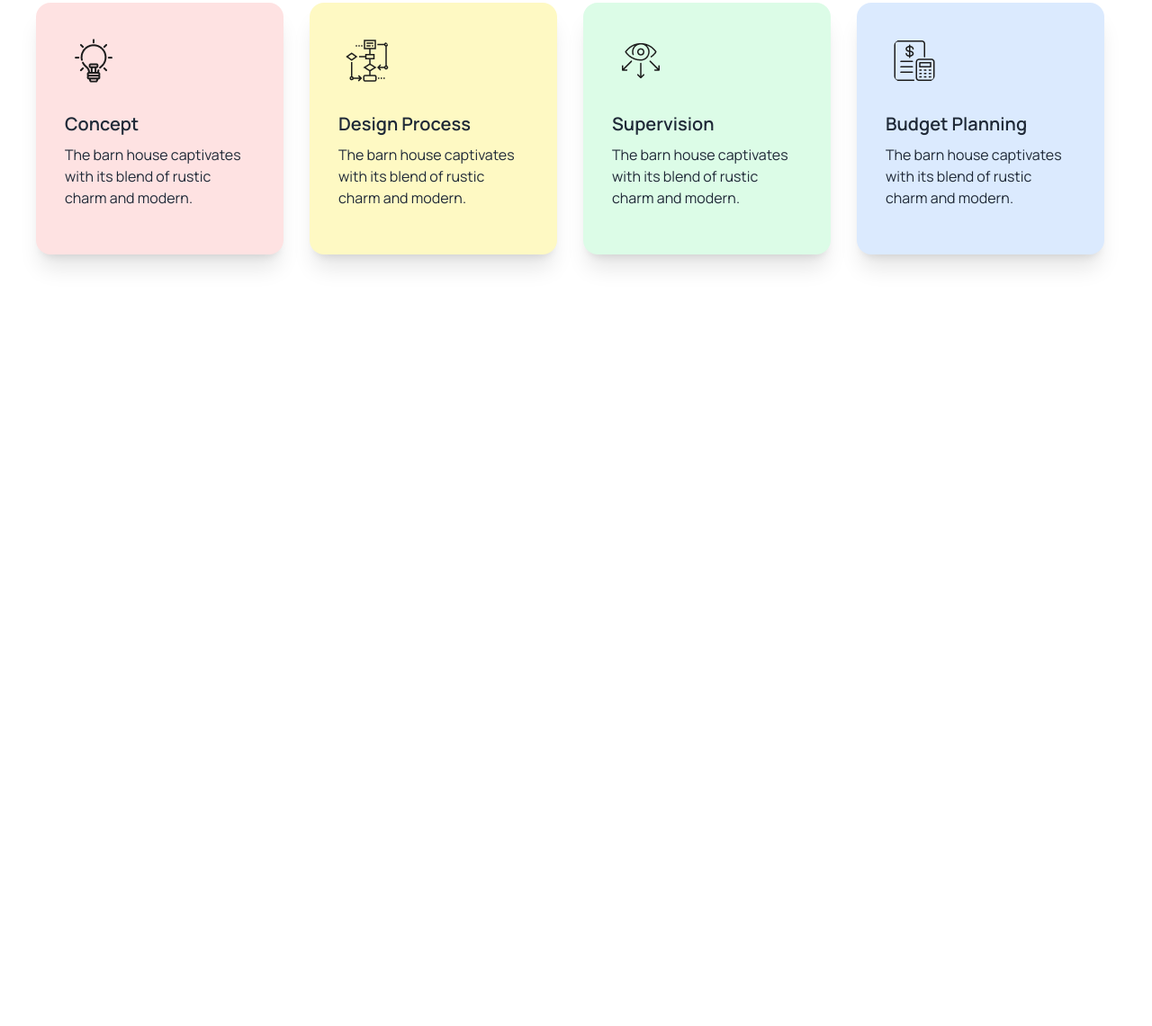
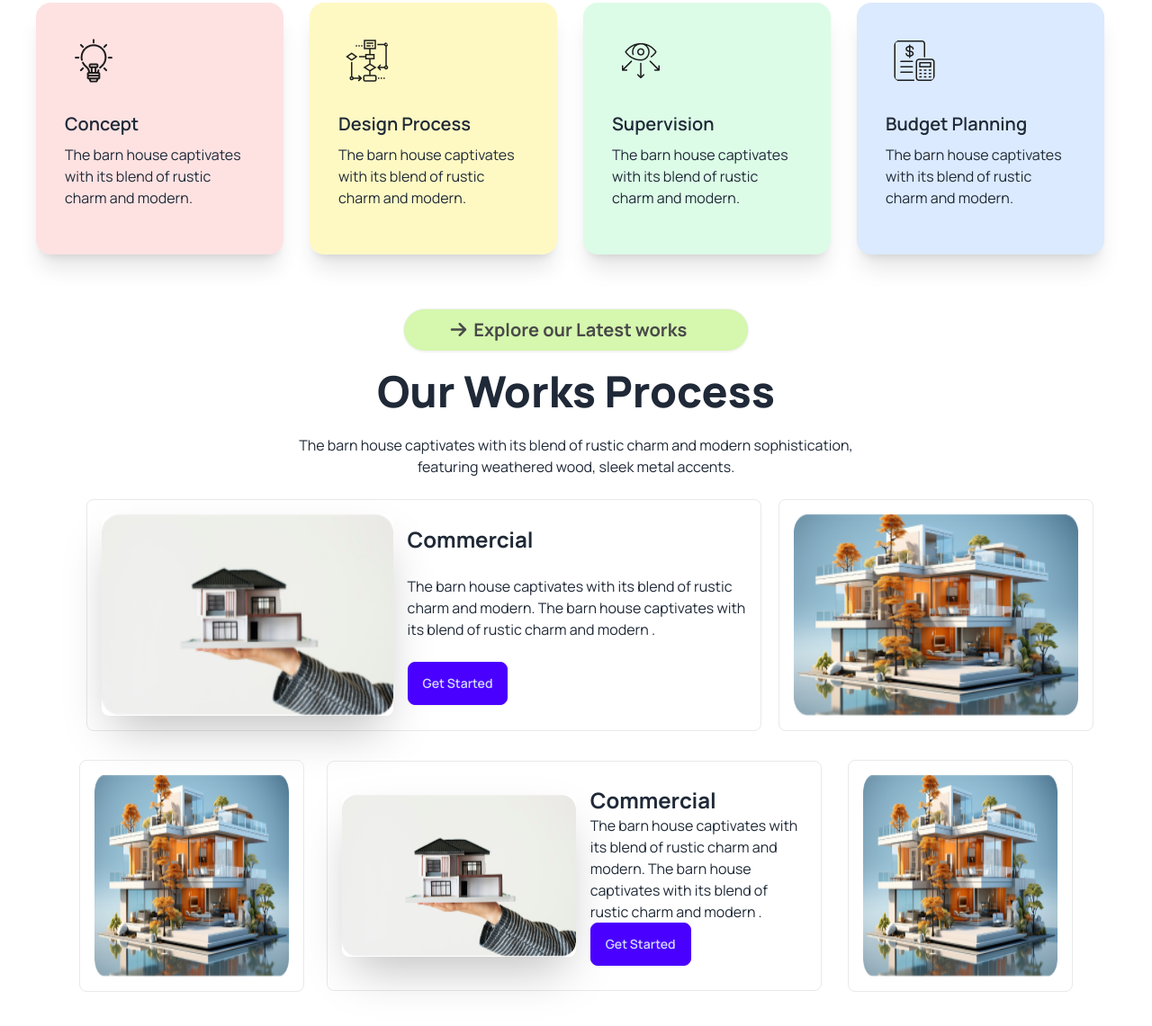
Before and after one commit to shameemmonir/house-builder-assignment-3, a plain HTML site: page index.html in a window 1280 px wide. Shown: the part 2097-3238 px from the top of the page at 90% size. Before the commit the page ends 2440 px from the top, so only its background shows below. Drawn offline with nearby package versions, Linux system fonts and the light colour scheme.

Commit message:
Latest Portfolio section start

```diff
--- a/index.html
+++ b/index.html
@@ -93,10 +93,13 @@
               <img class="w-[361px] lg:w-[571px]" src="./assets/banner.png" alt="">
             </div>
             <div class="flex justify-center">
-              <h1 class="mt-6 text-4xl lg:text-6xl font-extrabold w-[380px] lg:w-[1080px]">A barn house of this design has a striking appearance</h1>
+              <h1 class="mt-6 text-4xl lg:text-6xl font-extrabold w-[380px] lg:w-[1080px]">A barn house of this design
+                has a striking appearance</h1>
             </div>
             <div class="">
-              <p class="py-6 text-sm lg:w-[970px]">The barn house captivates with its blend of rustic charm and modern sophistication, featuring weathered wood, sleek metal accents, and large windows that flood the space with natural light.</p>
+              <p class="py-6 text-sm lg:w-[970px]">The barn house captivates with its blend of rustic charm and modern
+                sophistication, featuring weathered wood, sleek metal accents, and large windows that flood the space
+                with natural light.</p>
             </div>
             <div>
               <a class="btn bg-book-primary-bg font-bold text-xl w-full lg:w-52 rounded-full ">View Details<button
@@ -115,24 +118,26 @@
         <div class="hero bg-base-200 min-h-screen">
           <div class="hero-content flex-col-reverse lg:flex-row-reverse ">
             <div class="flex justify-center">
-              <img src="./assets/Rectangle.png" class="rounded-lg shadow-2xl w-[450px] h-[300px] lg:h-[530px] lg:mt-20 ml-10" />
+              <img src="./assets/Rectangle.png"
+                class="rounded-lg shadow-2xl w-[450px] h-[300px] lg:h-[530px] lg:mt-20 ml-10" />
             </div>
             <div>
               <img class="hidden lg:flex" src="./assets/Vector.png" alt="">
               <div class="flex justify-center lg:justify-start mb-5">
                 <a class="btn bg-white font-bold text-xl lg:w-52 rounded-full text-word-primary"><i
-                  class="fa-solid fa-arrow-right text-xl  text-black text-word-primary"></i> About Us<button
+                    class="fa-solid fa-arrow-right text-xl  text-black text-word-primary"></i> About Us<button
                     class="bg-book-primary px-1 rounded-full text-white font-bold"></button></a>
               </div>
-              <h1 class="text-3xl lg:text-5xl font-extrabold text-center">We design  thoughtful, <br> liveable spaces</h1>
+              <h1 class="text-3xl lg:text-5xl font-extrabold text-center">We design thoughtful, <br> liveable spaces
+              </h1>
               <p class="py-6">
-                The barn house captivates with its blend of rustic charm and <br> modern sophistication, featuring weathered wood, sleek metal accents.
+                The barn house captivates with its blend of rustic charm and <br> modern sophistication, featuring
+                weathered wood, sleek metal accents.
               </p>
               <!-- card-01  -->
               <div class="pl-5 card card-side bg-base-100 shadow-xl">
                 <figure>
-                  <img
-                    src="./assets/commercial.png" />
+                  <img src="./assets/commercial.png" />
                 </figure>
                 <div class="card-body ">
                   <h2 class="card-title font-bold">Commercial</h2>
@@ -144,8 +149,7 @@
               <!-- card-02  -->
               <div class="mt-8 pl-5 card card-side bg-base-100 shadow-xl">
                 <figure>
-                  <img
-                    src="./assets/residential.png" />
+                  <img src="./assets/residential.png" />
                 </figure>
                 <div class="card-body ">
                   <h2 class="card-title font-bold">Residential</h2>
@@ -160,26 +164,24 @@
       </div>
     </section>
     <!-- work process section start here  -->
-     <section class="my-10">
+    <section class="my-10">
       <div>
         <div class="flex justify-center mb-5">
           <a class="btn bg-white font-bold text-xl lg:w-52 rounded-full text-word-primary"><i
-            class="fa-solid fa-arrow-right text-xl  text-black text-word-primary"></i> How we works<button
+              class="fa-solid fa-arrow-right text-xl  text-black text-word-primary"></i> How we works<button
               class="bg-book-primary px-1 rounded-full text-white font-bold"></button></a>
         </div>
         <h1 class="text-3xl lg:text-5xl font-extrabold text-center">Our Works Process</h1>
         <p class="py-6 text-center">
-          The barn house captivates with its blend of rustic charm and modern sophistication, <br> featuring weathered wood, sleek metal accents.
+          The barn house captivates with its blend of rustic charm and modern sophistication, <br> featuring weathered
+          wood, sleek metal accents.
         </p>
       </div>
       <div class="p-5 lg:ml-5 lg:mr-5 grid grid-cols-1 lg:grid-cols-4 gap-4">
         <!-- card-01 -->
         <div class="card bg-red-100 w-full lg:w-[275px] h-[280px] shadow-xl flex items-start">
           <figure class="px-10 pt-10">
-            <img
-              src="./assets/concept.png"
-              alt="Shoes"
-              class="rounded-xl" />
+            <img src="./assets/concept.png" alt="Shoes" class="rounded-xl" />
           </figure>
           <div class="card-body">
             <h2 class="card-title">Concept</h2>
@@ -189,10 +191,7 @@
         <!-- card-02 -->
         <div class="card bg-yellow-100 w-full lg:w-[275px] h-[280px] shadow-xl flex items-start">
           <figure class="px-10 pt-10">
-            <img
-              src="./assets/flow-chart.png"
-              alt="Shoes"
-              class="rounded-xl" />
+            <img src="./assets/flow-chart.png" alt="Shoes" class="rounded-xl" />
           </figure>
           <div class="card-body">
             <h2 class="card-title">Design Process</h2>
@@ -202,10 +201,7 @@
         <!-- card-03 -->
         <div class="card bg-green-100 w-full lg:w-[275px] h-[280px] shadow-xl flex items-start">
           <figure class="px-10 pt-10">
-            <img
-              src="./assets/vision.png"
-              alt="Shoes"
-              class="rounded-xl" />
+            <img src="./assets/vision.png" alt="Shoes" class="rounded-xl" />
           </figure>
           <div class="card-body">
             <h2 class="card-title">Supervision</h2>
@@ -215,10 +211,7 @@
         <!-- card-04 -->
         <div class="card bg-blue-100 w-full lg:w-[275px] h-[280px] shadow-xl flex items-start">
           <figure class="px-10 pt-10">
-            <img
-              src="./assets/budget-planning.png"
-              alt="Shoes"
-              class="rounded-xl" />
+            <img src="./assets/budget-planning.png" alt="Shoes" class="rounded-xl" />
           </figure>
           <div class="card-body">
             <h2 class="card-title">Budget Planning</h2>
@@ -226,8 +219,76 @@
           </div>
         </div>
       </div>
-     </section>
+    </section>
 
+    <!-- Latest Portfolio section start here  -->
+    <section class=" my-10 container mx-auto">
+      <div class="">
+        <div class="flex justify-center mb-5">
+          <a class="btn bg-book-primary-bg font-bold text-xl lg:w-96 rounded-full text-word-primary"><i
+              class="fa-solid fa-arrow-right text-xl  text-black text-word-primary"></i> Explore our Latest works<button
+              class="bg-book-primary px-1 rounded-full text-white font-bold"></button></a>
+        </div>
+        <h1 class="text-3xl lg:text-5xl font-extrabold text-center">Our Works Process</h1>
+        <p class="py-6 text-center">
+          The barn house captivates with its blend of rustic charm and modern sophistication, <br> featuring weathered
+          wood, sleek metal accents.
+        </p>
+      </div>
+
+      <div class="mb-8 ml-24 grid grid-cols-1 lg:grid-cols-2 justify-center">
+        <div class="hero ">
+          <div class="hero-content flex-col lg:flex-row border border-letter-primary w-[750px] rounded-lg">
+            <img
+              src="./assets/img1.png"
+              class=" rounded-lg shadow-2xl h-56" />
+            <div>
+              <h1 class="text-2xl font-bold">Commercial</h1>
+              <p class="py-6">
+                The barn house captivates with its blend of rustic charm and modern. The barn house captivates with its blend of rustic charm and modern .
+              </p>
+              <button class="btn btn-primary">Get Started</button>
+            </div>
+          </div>
+        </div>
+        <div class="hero">
+          <div class="ml-28 hero-content flex-col lg:flex-row border border-letter-primary w-[350px] rounded-lg">
+            <img class="h-56"
+              src="./assets/img2.png" />
+          </div>
+        </div>
+      </div>
+
+      <div class="grid grid-cols-1 lg:grid-cols-3">
+        <div class="hero">
+          <div class="hero-content flex-col lg:flex-row border border-letter-primary w-[250px] rounded-lg">
+            <img class="h-56"
+              src="./assets/img2.png" />
+          </div>
+        </div>
+        <div class="hero ">
+          <div class="-ml-16 hero-content flex-col lg:flex-row border border-letter-primary w-[550px] rounded-lg h-64">
+            <img
+              src="./assets/img1.png"
+              class=" rounded-lg shadow-2xl" />
+            <div>
+              <h1 class="text-2xl font-bold">Commercial</h1>
+              <p class="">
+                The barn house captivates with its blend of rustic charm and modern. The barn house captivates with its blend of rustic charm and modern .
+              </p>
+              <button class="btn btn-primary">Get Started</button>
+            </div>
+          </div>
+        </div>
+        <div class="hero">
+          <div class="hero-content flex-col lg:flex-row border border-letter-primary w-[250px] rounded-lg">
+            <img class="h-56"
+              src="./assets/img2.png" />
+          </div>
+        </div>
+      </div>
+      </div>
+    </section>
   </main>
   <footer>
 
```
